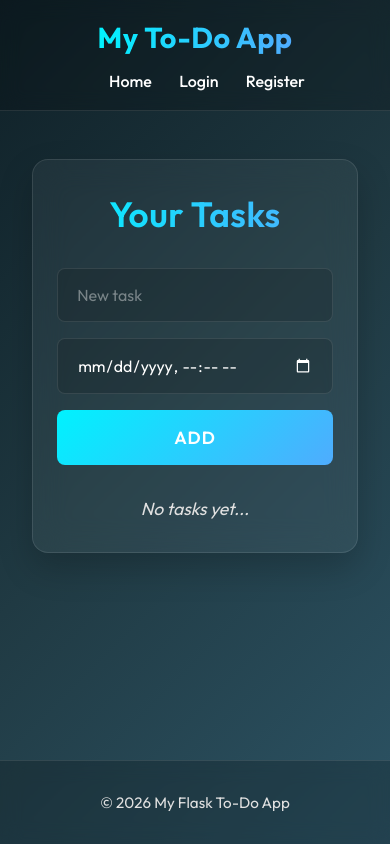
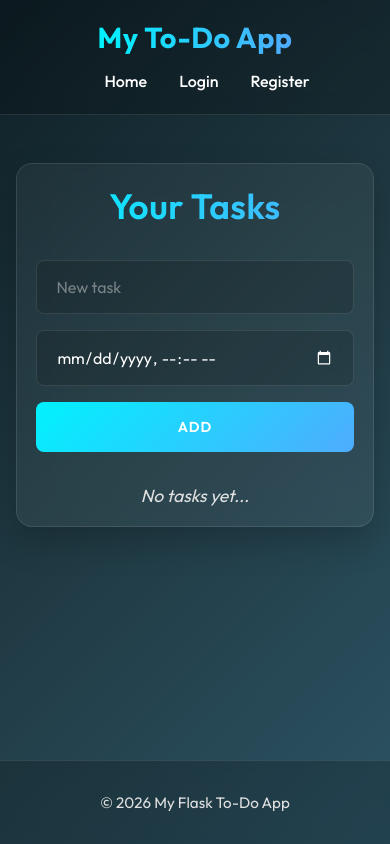
Before and after one commit to nirvishsoni0401/To-Do-App, a Python web app: template app/templates/task.html in a window 390 px wide. Run offline with Jinja, Linux system fonts and the light colour scheme; the template is opened without the code that fills it, so the values that code supplies are empty.

Commit message:
Update style.css

```diff
--- a/app/static/css/style.css
+++ b/app/static/css/style.css
@@ -416,3 +416,120 @@ footer {
         font-size: 0.9rem;
     }
 }
+
+/* KEEP YOUR ORIGINAL CSS ABOVE THIS LINE */
+
+/* ================== IMPROVEMENTS ================== */
+
+/* Wrapper for table */
+.table-wrapper {
+    width: 100%;
+    overflow-x: auto;
+}
+
+/* Fix forms spacing */
+.switch-text {
+    margin-top: 15px;
+    text-align: center;
+}
+
+/* Delete button */
+.delete-btn {
+    background-color: #f44336;
+    border-color: #f44336;
+}
+
+/* ================== TABLET ================== */
+@media (max-width: 768px) {
+
+    .header-container {
+        flex-direction: column;
+        gap: 1rem;
+        text-align: center;
+    }
+
+    .nav {
+        display: flex;
+        flex-wrap: wrap;
+        justify-content: center;
+        gap: 0.5rem;
+    }
+
+    .task-form {
+        flex-direction: column;
+    }
+
+    .task-form input,
+    .task-form .btn {
+        width: 100%;
+    }
+
+    .login-box,
+    .task-box {
+        padding: 2rem 1.5rem;
+    }
+
+    .task-table {
+        display: block;
+        overflow-x: auto;
+        white-space: nowrap;
+    }
+}
+
+/* ================== MOBILE ================== */
+@media (max-width: 480px) {
+
+    main.container {
+        padding: 0 1rem;
+    }
+
+    header .container {
+        padding: 0 1rem;
+    }
+
+    .login-box,
+    .task-box {
+        padding: 1.2rem;
+    }
+
+    h2 {
+        font-size: 1.5rem;
+    }
+
+    .btn {
+        font-size: 0.9rem;
+        padding: 0.7rem;
+    }
+
+    .btn-small {
+        font-size: 0.8rem;
+        padding: 0.5rem;
+    }
+}
+
+/* ================== CARD VIEW (MOBILE) ================== */
+@media (max-width: 600px) {
+
+    .task-table thead {
+        display: none;
+    }
+
+    .task-table,
+    .task-table tbody,
+    .task-table tr,
+    .task-table td {
+        display: block;
+        width: 100%;
+    }
+
+    .task-table tr {
+        margin-bottom: 1rem;
+        padding: 1rem;
+        border-radius: 10px;
+        background: rgba(255,255,255,0.05);
+    }
+
+    .task-table td {
+        padding: 0.4rem 0;
+    }
+}
```
